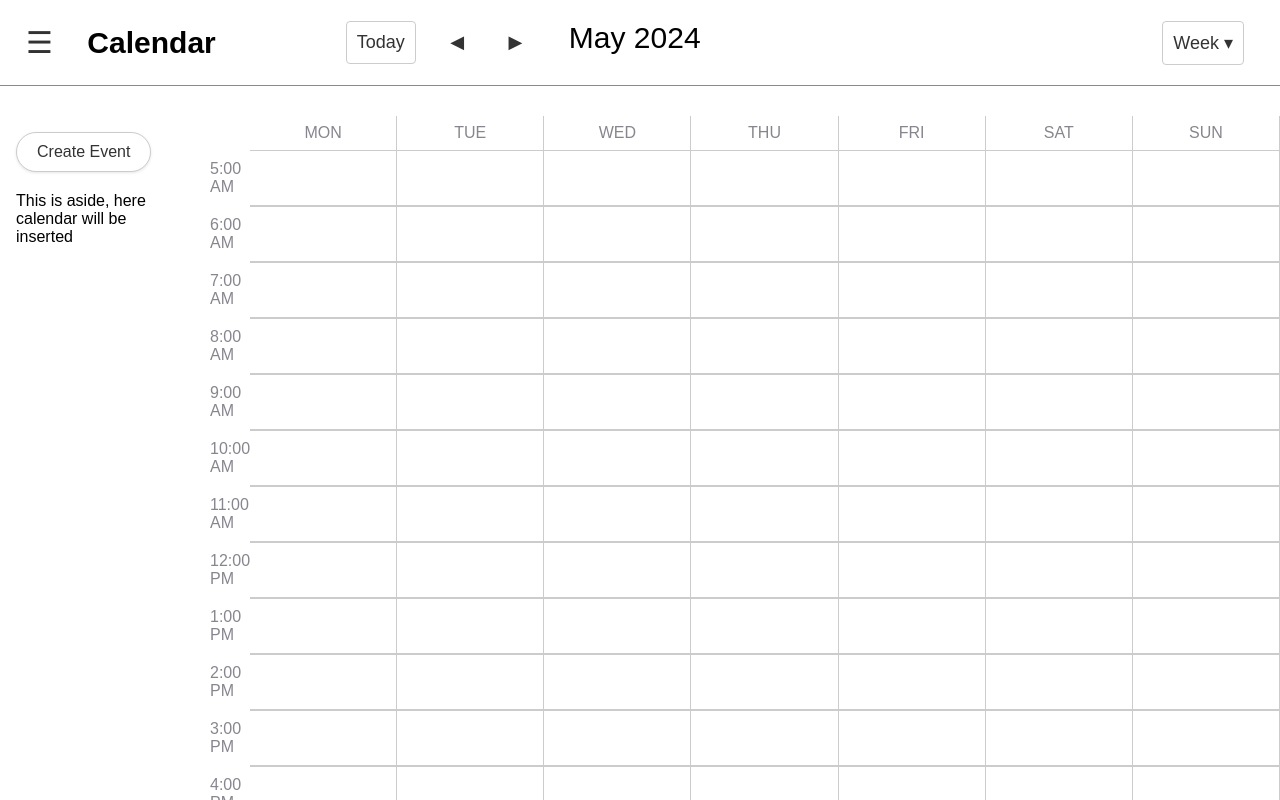
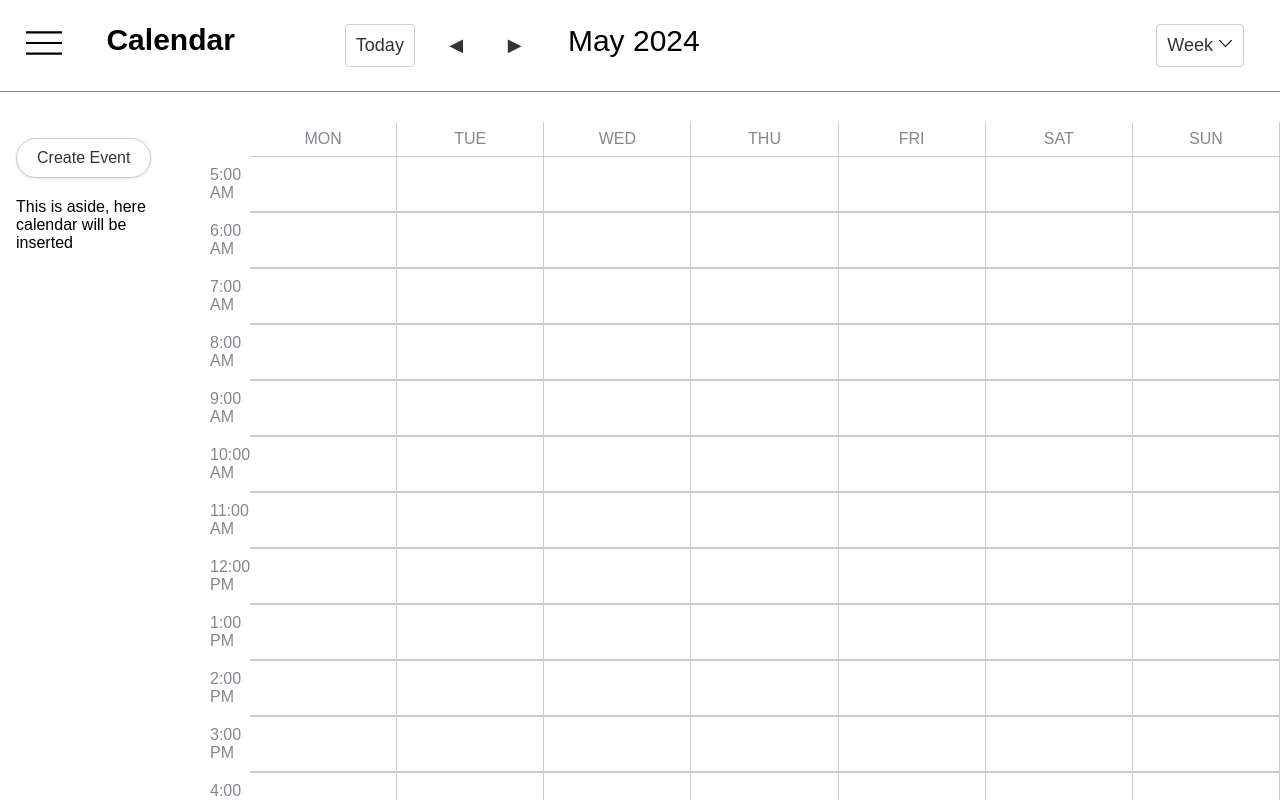
Before and after one commit to RokasMesk/Google_Calendar_v2, a plain HTML site: page index.html in a window 1280 px wide. Shown: the top 800 px of the page. Drawn offline with Linux system fonts and the light colour scheme.

Commit message:
added semantic html fixed naming

```diff
--- a/index.html
+++ b/index.html
@@ -7,25 +7,32 @@
     <link rel="stylesheet" href="./styles.css">
 </head>
 <body>
-    <div class="navigation">
-        <div class="nav-left">
-            <div class="nav-group">
-                 <button class="nav-button no-border large-font">☰</button> <!--Nezinau kaip gerai yra det tokius simbolius, gal geriau fotkes naudot-->
+    <header class="calendar-header">
+        <div class="header-left">
+            <div class="header-group">
+                 <button class="header-button no-border svg">
+                    <svg fill="#000000" width="36px" height="36px" viewBox="0 0 1920 1920" xmlns="http://www.w3.org/2000/svg">
+                        <path d="M1920 1468.412v112.94H0v-112.94h1920Zm0-564.706v112.941H0V903.706h1920ZM1920 339v112.941H0V339h1920Z" fill-rule="evenodd"/>
+                    </svg>
+                </button>
                 <span class="calendar-title">Calendar</span>
             </div>
-            <div class="nav-group">
-                <button class="nav-button">Today</button>
-                <button class="nav-button no-border">◀</button>
-                <button class="nav-button no-border">▶</button>
+            <div class="header-group">
+                <button class="header-button">Today</button>
+                <button class="header-button no-border">◀</button>
+                <button class="header-button no-border">▶</button>
                 <span class="current-month">May 2024</span>
             </div>
         </div>
-        <div class="nav-right">
-            <button class="nav-button">Week ▾</button>
+        <div class="header-right">
+            <button class="header-button svg">Week
+                <svg width="15px" height="15px" viewBox="0 0 1024 1024" class="icon"  version="1.1" xmlns="http://www.w3.org/2000/svg">
+                    <path d="M903.232 256l56.768 50.432L512 768 64 306.432 120.768 256 512 659.072z" fill="#000000" />
+                </svg>
+            </button>
         </div>
-    </div>
+    </header>
     <div class="week-header">
-        <div class="day" aria-disabled="true"></div>
         <div class="day">MON</div>
         <div class="day">TUE</div>
         <div class="day">WED</div>
@@ -38,7 +45,7 @@
         <button class="add-event-button">Create Event</button>
         <p>This is aside, here calendar will be inserted</p>
     </aside>
-    <div class="calendar-main">
+    <main class="calendar-main">
         <div class="time-column">
             <div class="timestamp">5:00 AM</div>
             <div class="timestamp">6:00 AM</div>
@@ -61,9 +68,8 @@
             <div class="timestamp">11:00 PM</div>
         </div>
         <div class="calendar-cells" id="calendarCells">
-
         </div>
-    </div>
+    </main>
     <script src="./script.js"></script>
 </body>
 </html>
--- a/script.js
+++ b/script.js
@@ -1,10 +1,18 @@
+function fillCells() {
     document.addEventListener('DOMContentLoaded', () => {
         const calendarCells = document.getElementById('calendarCells');
-    const hoursInDay = 19;
+        const cellsInOneColumn= 19;
         const daysInWeek = 7;
-    for (let i = 0; i < hoursInDay * daysInWeek; i++) {
+        for (let i = 0; i < cellsInOneColumn * daysInWeek; i++) {
             const cell = document.createElement('div');
             cell.className = 'cell';
             calendarCells.appendChild(cell);
         }
     });
+}
+
+function init() {
+    fillCells();
+}
+
+init();
--- a/styles.css
+++ b/styles.css
@@ -1,4 +1,4 @@
-:root{
+:root {
     --background-color:white;
     --grid-border-color:rgb(143, 136, 136);
     --grid-font-color:rgb(134, 134, 142);
@@ -16,8 +16,7 @@ body {
     font-family: Arial, sans-serif;
 
 }
-
-.navigation {
+.calendar-header {
     display: flex;
     justify-content: space-between;
     align-items: center;
@@ -31,24 +30,20 @@ body {
     padding-bottom: 15px;
     border-bottom:  1px solid var(--grid-border-color);
 }
-
-.nav-group {
+.header-group {
     margin-right: 100px;
 }
-
-.nav-left {
+.header-left {
     display: flex;
     align-items: center;
     justify-content: center;
 }
-
-.nav-right {
+.header-right {
     display: flex;
     align-items: center;
     justify-content: center;
 }
-
-.nav-button {
+.header-button {
     background: none;
     border: 1px solid #ccc;
     padding: 10px;
@@ -58,25 +53,22 @@ body {
     font-size: 18px;
     color: #333;
 }
-.nav-button.large-font{
-    font-size:30px;
+.header-button.svg {
+    vertical-align: middle;
 }
-
-.nav-button.no-border {
+.header-button.no-border {
     border: none;
 }
-
 .calendar-title {
     font-size: var(--nav-font-size);
     font-weight: bold;
-    margin-right: 1em;
+    margin-right: 10px;
+    margin-left:10px;
 }
-
 .current-month {
     font-size: var(--nav-font-size);
     margin-left: 12px;
 }
-
 .week-header {
     grid-column: 2 / 3;
     grid-row: 2;
@@ -85,26 +77,22 @@ body {
     color:var(--grid-font-color);
     background-color: var(--background-color);
 }
-
 .day {
     text-align: center;
     padding: 0.5em;
     background-color: var(--background-color);
     border-right: 1px solid #ccc;
 }
-
 .day:first-child {
-    border-right: none;
-
+    grid-column: 2;
 }
-
 .month-aside {
     grid-column: 1;
     grid-row: 2 / 4;
     padding: 16px;
     background-color: var(--background-color);
 }
-.add-event-button{
+.add-event-button {
     display: flex;
     align-items: center;
     padding: 10px 20px;
@@ -116,7 +104,6 @@ body {
     cursor: pointer;
     font-size: 16px;
     color: #333;
-
 }
 .calendar-main {
     grid-column: 2;
@@ -126,7 +113,6 @@ body {
     gap: 0;
     background-color: #e0e0e0;
 }
-
 .time-column {
     display: grid;
     grid-template-rows: repeat(19, 1fr);
@@ -137,11 +123,8 @@ body {
 .timestamp {
     background-color: white;
     padding: 10px;
-
     box-sizing: border-box;
-
 }
-
 .calendar-cells {
     display: grid;
     grid-template-columns: repeat(7, 1fr);
@@ -149,7 +132,6 @@ body {
     background-color: #fff;
 
 }
-
 .cell {
     border: 1px solid #ccc;
     border-left: none;
```
Lines whose indentation alone changed are shown as unchanged.
